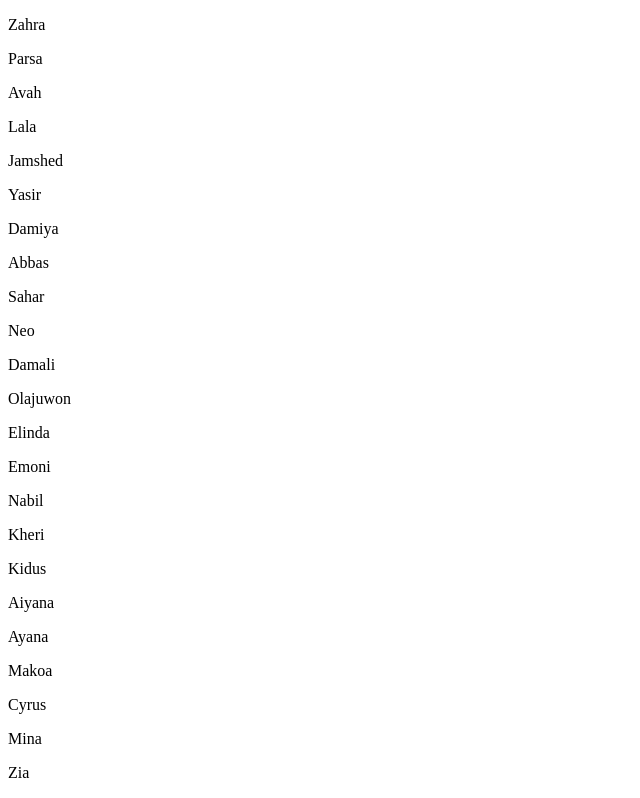
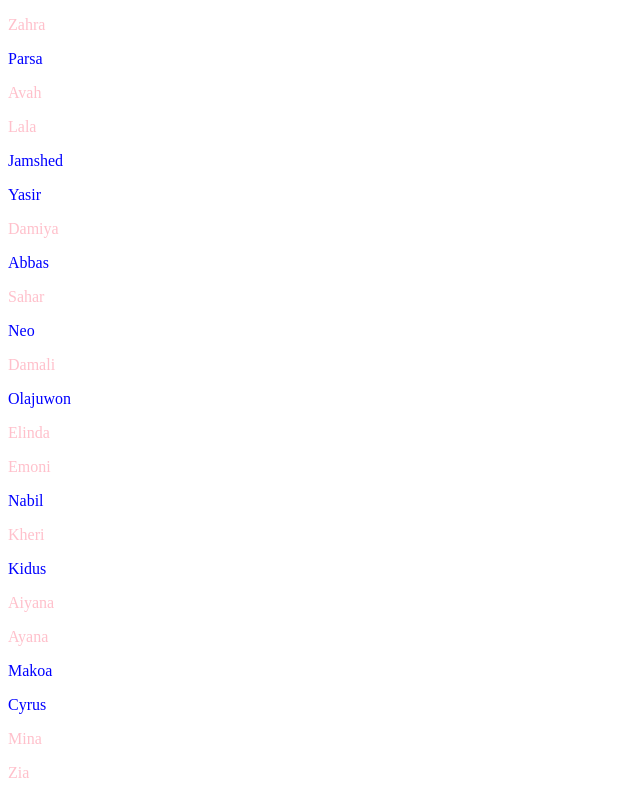
Before and after one commit to Wilrosmi/baby-names-react, a React (Create React App) app: page / in a window 1280 px wide. Shown: the top 798 px of the page, without its empty margins (0-640 px from the left). Built offline with nearby package versions, Linux system fonts and the light colour scheme; the HTML template or start-up script is replaced by a standard one.

Commit message:
Add colors to names based on sex

```diff
--- /dev/null
+++ b/src/App.css
@@ -0,0 +1,7 @@
+.f {
+    color: pink;
+}
+
+.m {
+    color: blue;
+}
--- a/src/components/NameDisplay.tsx
+++ b/src/components/NameDisplay.tsx
@@ -1,9 +1,10 @@
 import NameProp from "../utils/namePropInt";
+import genderReturn from "../utils/objectGenderReturn";
 
 function NameDisplay(props: NameProp): JSX.Element {
     return (
         <>
-            {props.names.map((nameObj, index) => <p key={index}>{nameObj.name}</p>)}
+            {props.names.map((nameObj, index) => <p key={index} className={genderReturn(nameObj)}>{nameObj.name}</p>)}
         </>
     )
 }
--- a/src/index.tsx
+++ b/src/index.tsx
@@ -2,6 +2,7 @@ import React from "react";
 import ReactDOM from "react-dom";
 import App from "./App";
 import names from "./baby-names";
+import "./App.css"
 
 ReactDOM.render(
   <React.StrictMode>
--- /dev/null
+++ b/src/utils/objectGenderReturn.ts
@@ -0,0 +1,11 @@
+import Name from "./nameInterface"
+
+function genderReturn(nameObj: Name): "f"|"m" {
+    if (nameObj.sex === 0) {
+        return "f"
+    } else {
+        return "m";
+    }
+}
+
+export default genderReturn;
```
